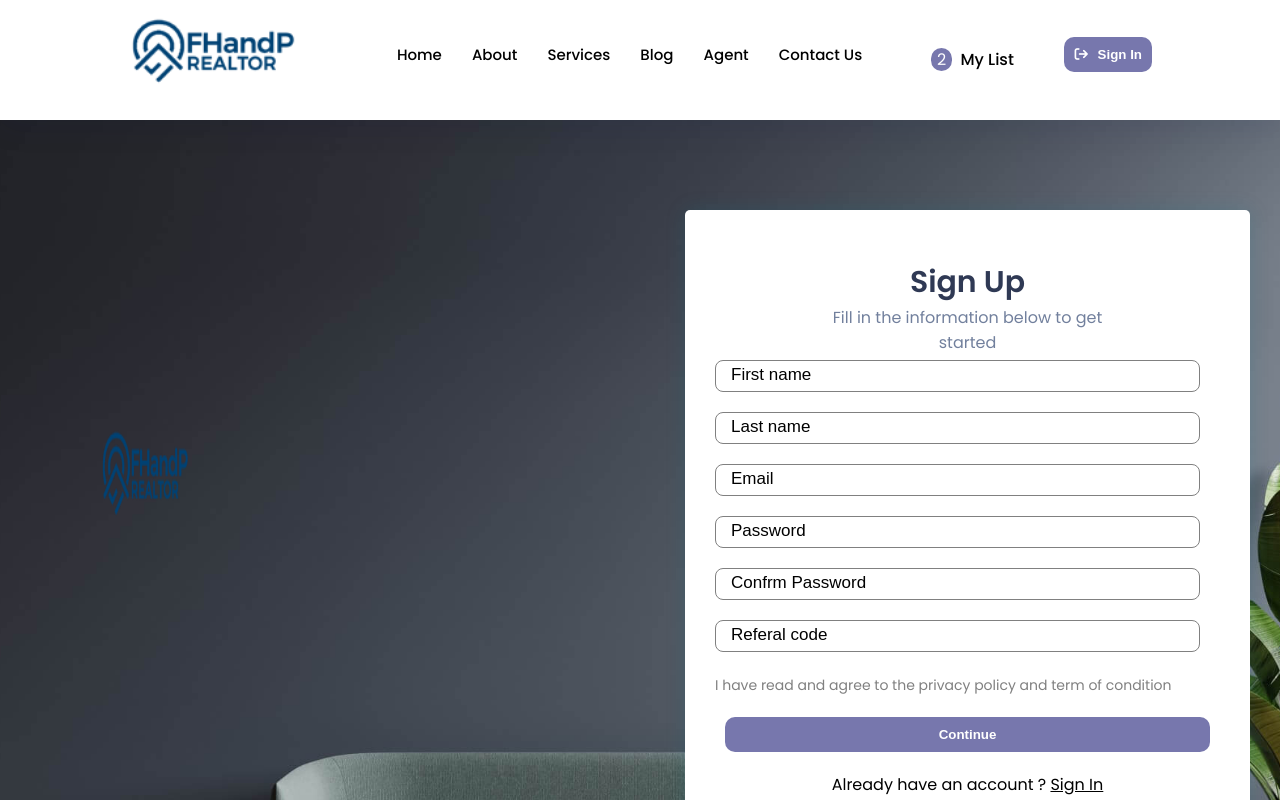
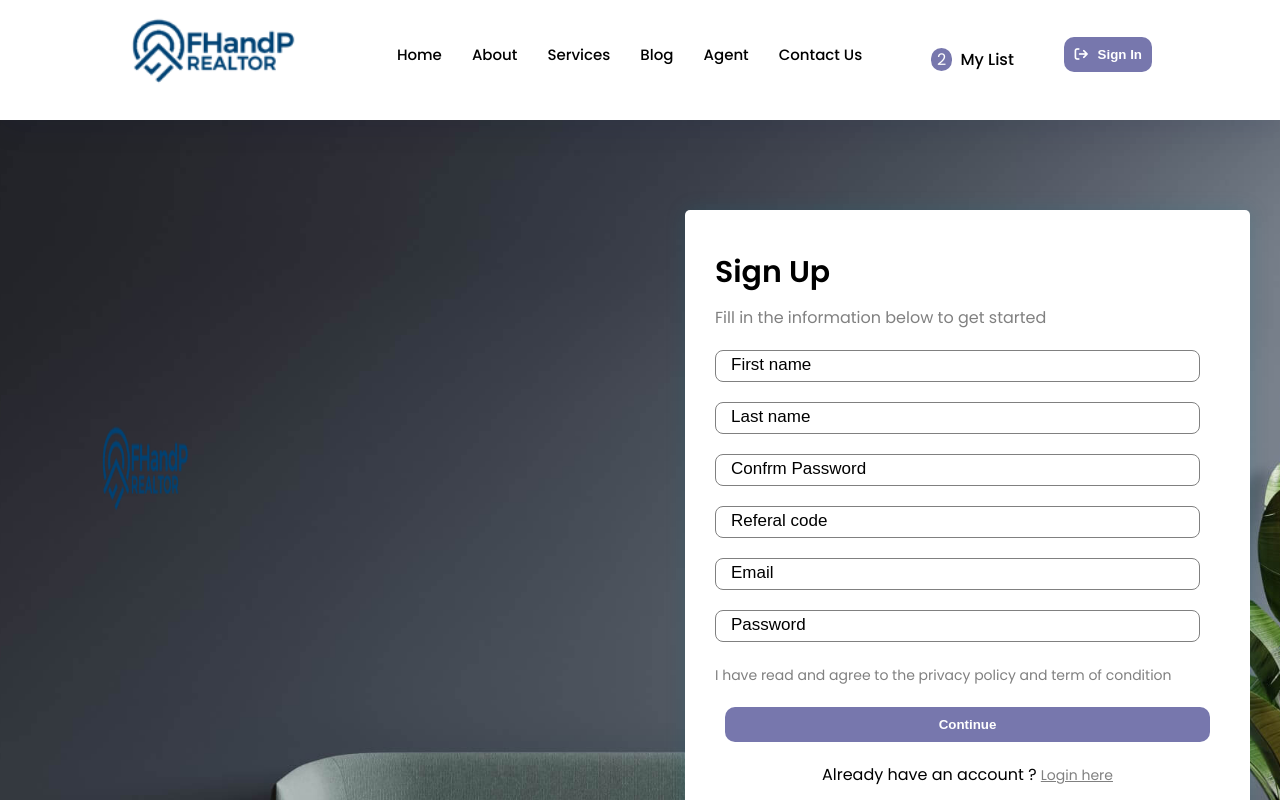
Before and after one commit to Teejay-deen/FHandP, a React (Create React App) app: page /login in a window 1280 px wide. Shown: the top 800 px of the page. Built offline with nearby package versions, Linux system fonts and the light colour scheme.

Commit message:
login and register page is added

```diff
--- a/src/components/pages/Login.css
+++ b/src/components/pages/Login.css
@@ -44,6 +44,11 @@
   align-items: center;
 }
 
+.span1{
+  text-decoration: underline;
+  cursor: pointer;
+}
+
 .continuebtn{
   margin: 20px 10px;
   width: 485px;
@@ -67,6 +72,17 @@
   margin-bottom: 20px;
 }
 
+.login-title h2{
+  font-size: 30px;
+  font-weight: 600;
+ margin-bottom: 10px;
+}
+
+.login-title p{
+  color: grey;
+  margin-bottom: 20px;
+}
+
 .login, .shadow, .input{
   padding: 40px 30px;
 }
--- a/src/components/pages/Login.jsx
+++ b/src/components/pages/Login.jsx
@@ -1,8 +1,12 @@
-import React from "react";
+import React, { useState } from "react";
 import Heading from "../common/Heading";
 import "./Login.css";
 
 const Login = () => {
+  const Login = "Login";
+  const SignUp = "Sign Up";
+
+  const [currState, setCurrState] = useState(SignUp);
   return (
     <div>
       <div className="hero1 shadowLogin ">
@@ -13,18 +17,27 @@ const Login = () => {
 
           <div className="login">
             <form action="" className="shadow">
-              <Heading
-                title="Sign Up"
-                subtitle="Fill in the information  below to get started"
-              />
+              {/* <Heading title={currState} subtitle= 'Fill in the information below to get started' /> */}
+
+              <div className="login-title">
+                <h2>{currState}</h2>
+                <p>Fill in the information below to get started</p>
+              </div>
 
               <div className="input1">
-                <input type="text" placeholder="First name" />
-                <input type="text" placeholder="Last name" />
+                {currState === Login ? (
+                  <></>
+                ) : (
+                  <>
+                    <input type="text" placeholder="First name" />
+                    <input type="text" placeholder="Last name" />
+                    <input type="password" placeholder="Confrm Password" />
+                    <input type="text" placeholder="Referal code" />
+                  </>
+                )}
+
                 <input type="text" placeholder="Email" />
                 <input type="Password" placeholder="Password" />
-                <input type="password" placeholder="Confrm Password" />
-                <input type="text" placeholder="Referal code" />
               </div>
 
               <div className="policy">
@@ -36,11 +49,27 @@ const Login = () => {
               </div>
 
               <div className="btn-flex">
-                <button className="continuebtn">Continue</button>
-                <p className="account">
-                  Already have an account ? <a href="">Sign in</a>
-                </p>
+                <button className="continuebtn">
+                  {currState === SignUp ? "Continue" : "Login"}
+                </button>
+
+                {currState === Login ? (
+                  <p>
+                    Create new account ?{" "}
+                    <span className="span1" onClick={() => setCurrState(SignUp)}>
+                      Click here!
+                    </span>
+                  </p>
+                ) : (
+                  <p>
+                    Already have an account ?{" "}
+                    <span className="span1" onClick={() => setCurrState(Login)}>Login here</span>
+                  </p>
+
+                )}
               </div>
+
+
             </form>
           </div>
         </div>
```
